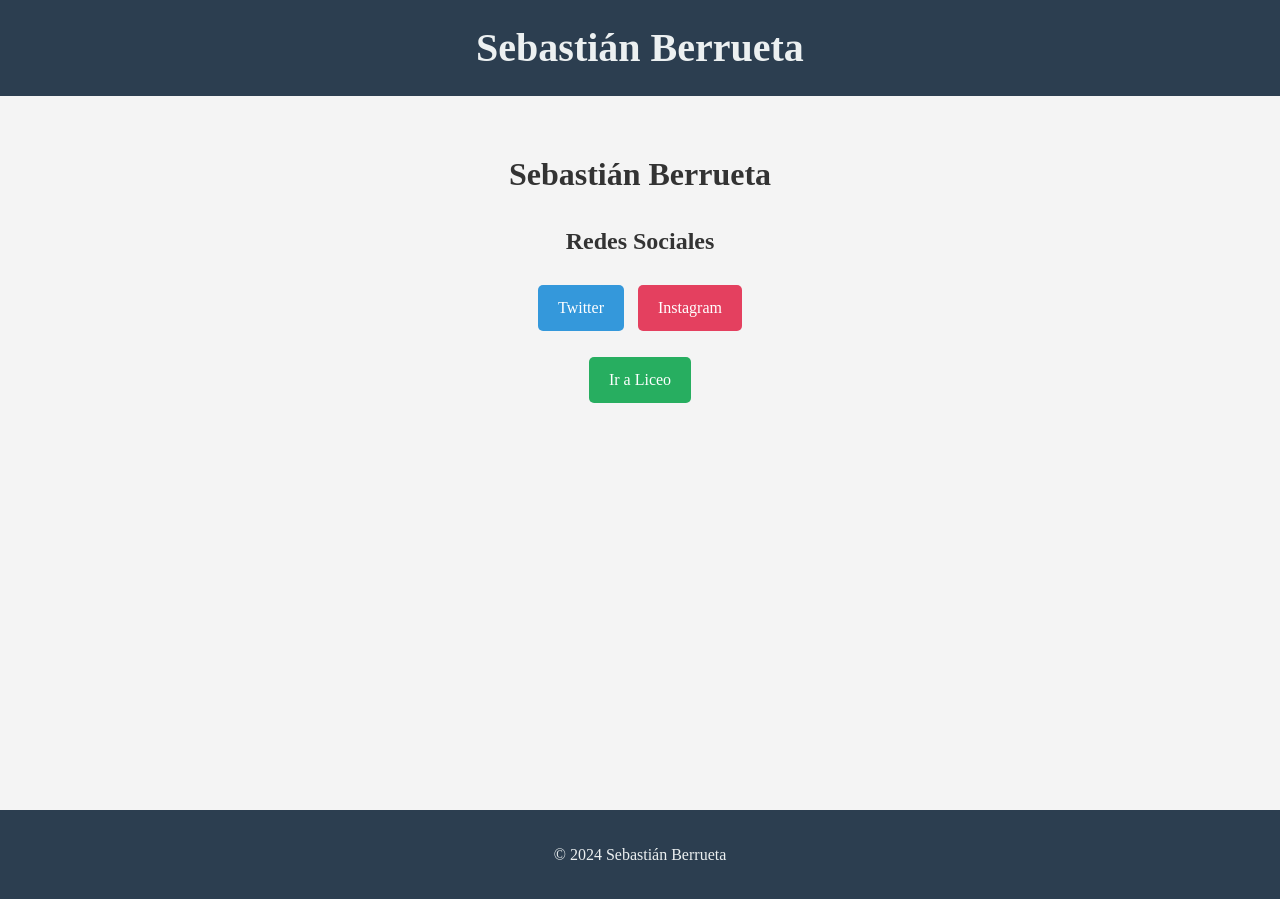
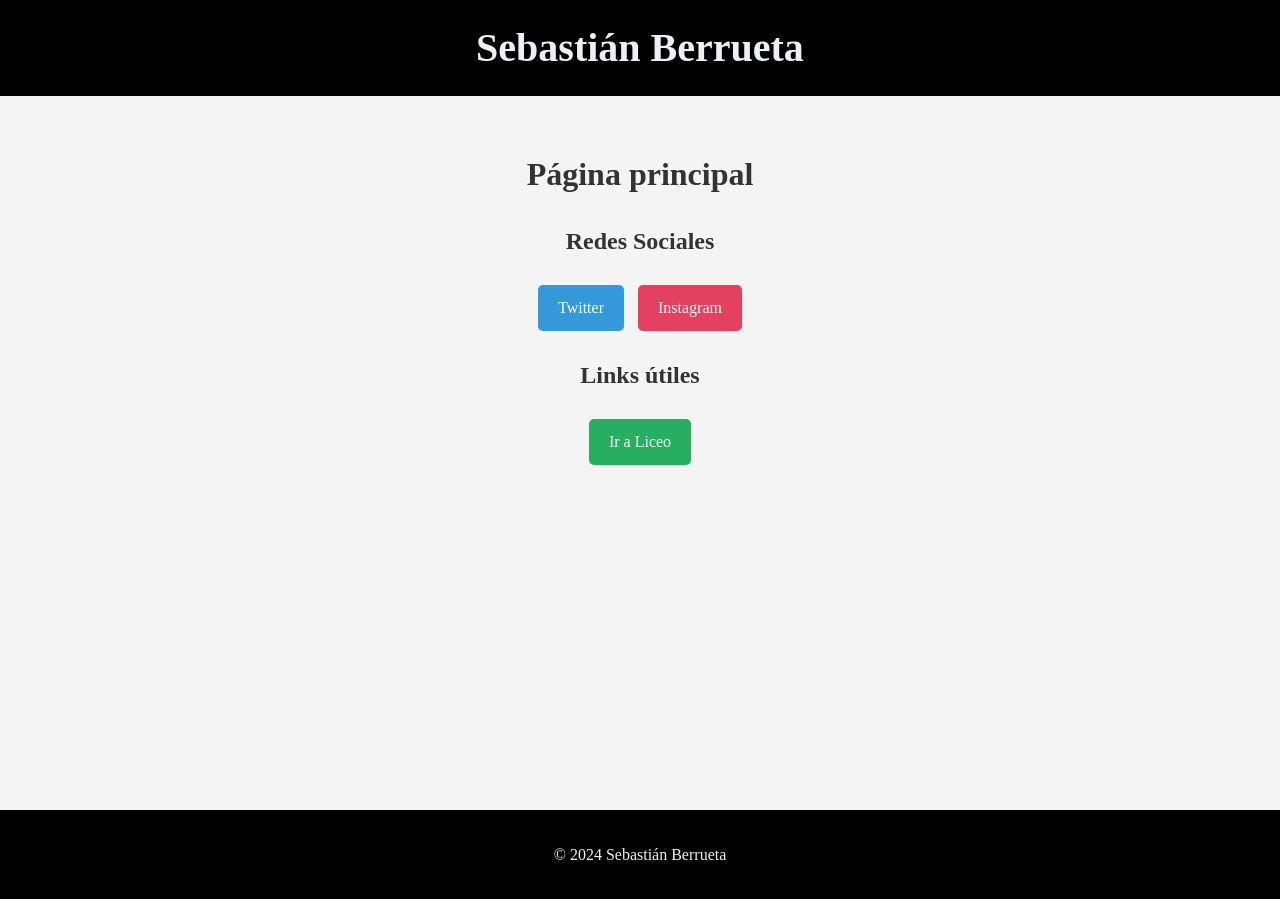
Before and after one commit to berruetaa/berruetaa.github.io, a Jekyll site: the page built from index.md, in a window 1280 px wide. Built offline with Jekyll 4.4.1, drawn with Linux system fonts in a browser that asks for light colours; some web fonts are replaced.

Commit message:
color update

```diff
--- a/assets/css/styles.css
+++ b/assets/css/styles.css
@@ -8,7 +8,7 @@ body {
 }
 
 header {
-  background-color: #2c3e50;
+  background-color: #000000;
   color: #ecf0f1;
   text-align: center;
   padding: 1em 0;
@@ -27,7 +27,7 @@ main {
 }
 
 footer {
-  background-color: #2c3e50;
+  background-color: #000000;
   color: #ecf0f1;
   text-align: center;
   padding: 1em 0;
--- a/index.md
+++ b/index.md
@@ -3,7 +3,7 @@ layout: default
 title: "Sebastián Berrueta"
 ---
 
-# Sebastián Berrueta
+# Página principal
 
 ## Redes Sociales
 
@@ -12,4 +12,5 @@ title: "Sebastián Berrueta"
   <a href="https://instagram.com/berruetx" class="btn instagram">Instagram</a>
 </div>
 
+## Links útiles
 <a href="https://liceo.berrueta.xyz" class="btn main-btn">Ir a Liceo</a>
```
